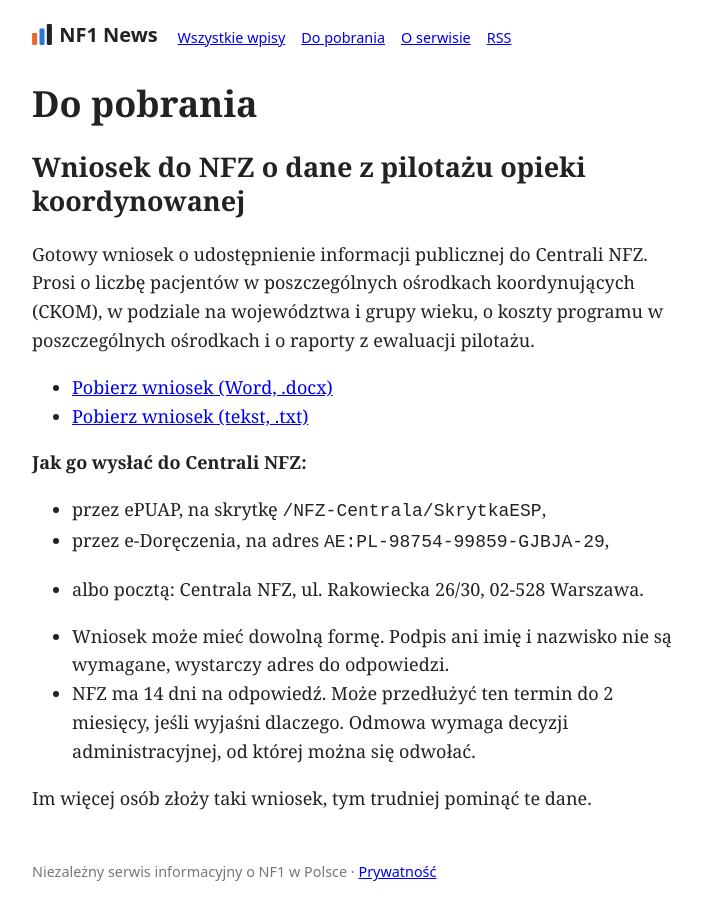
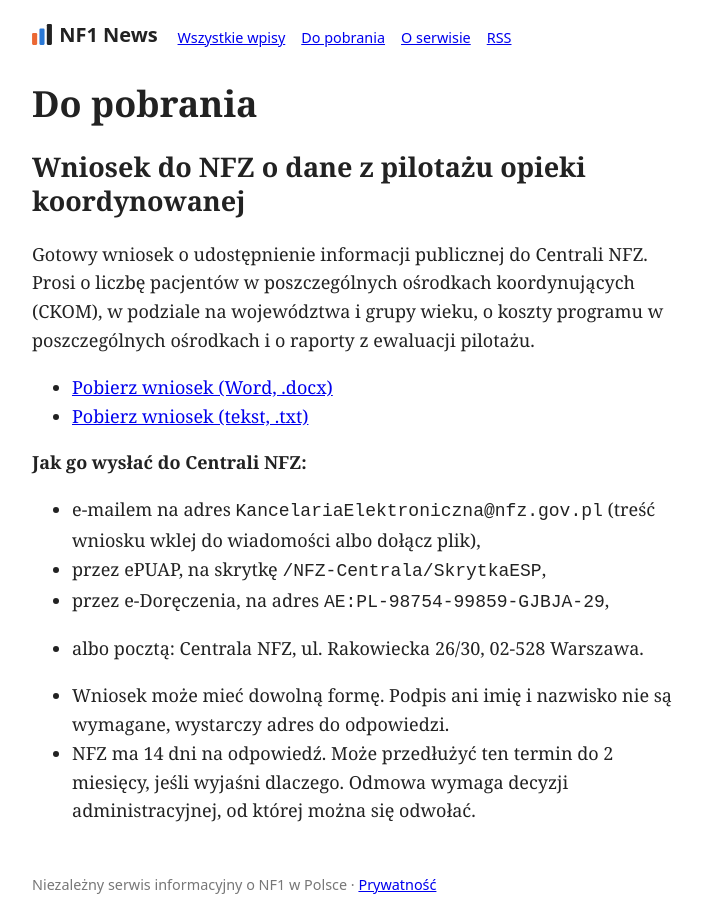
Before and after one commit to sylwiaeb/nf1news, a Jekyll site: the page built from do-pobrania.md, in a window 1280 px wide. Shown: the whole page, without its empty margins (288-991 px from the left). Built offline with Jekyll 4.4.1, drawn with Linux system fonts in a browser that asks for light colours.

Commit message:
Do pobrania: adres e-mail kancelarii NFZ
Co-Authored-By: Claude Opus 5.5 <noreply@anthropic.com>
Claude-Session: https://claude.ai/code/session_019jaYASJxLt3b2qxxJQMkS2

```diff
--- a/do-pobrania.md
+++ b/do-pobrania.md
@@ -15,11 +15,10 @@ Gotowy wniosek o udostępnienie informacji publicznej do Centrali NFZ. Prosi o l
 
 **Jak go wysłać do Centrali NFZ:**
 
+- e-mailem na adres `KancelariaElektroniczna@nfz.gov.pl` (treść wniosku wklej do wiadomości albo dołącz plik),
 - przez ePUAP, na skrytkę `/NFZ-Centrala/SkrytkaESP`,
 - przez e-Doręczenia, na adres `AE:PL-98754-99859-GJBJA-29`,
 - albo pocztą: Centrala NFZ, ul. Rakowiecka 26/30, 02-528 Warszawa.
 
 - Wniosek może mieć dowolną formę. Podpis ani imię i nazwisko nie są wymagane, wystarczy adres do odpowiedzi.
 - NFZ ma 14 dni na odpowiedź. Może przedłużyć ten termin do 2 miesięcy, jeśli wyjaśni dlaczego. Odmowa wymaga decyzji administracyjnej, od której można się odwołać.
-
-Im więcej osób złoży taki wniosek, tym trudniej pominąć te dane.
```
